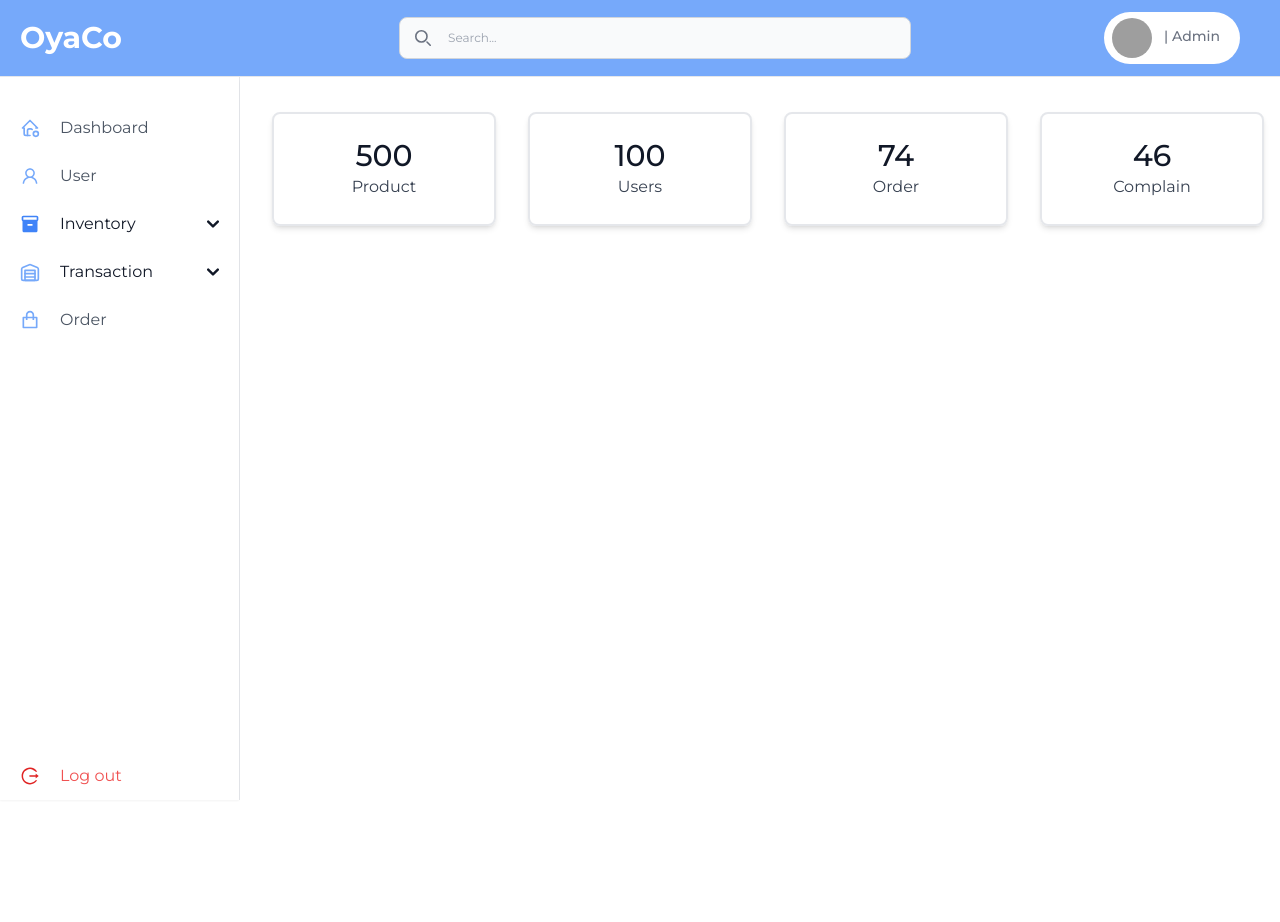
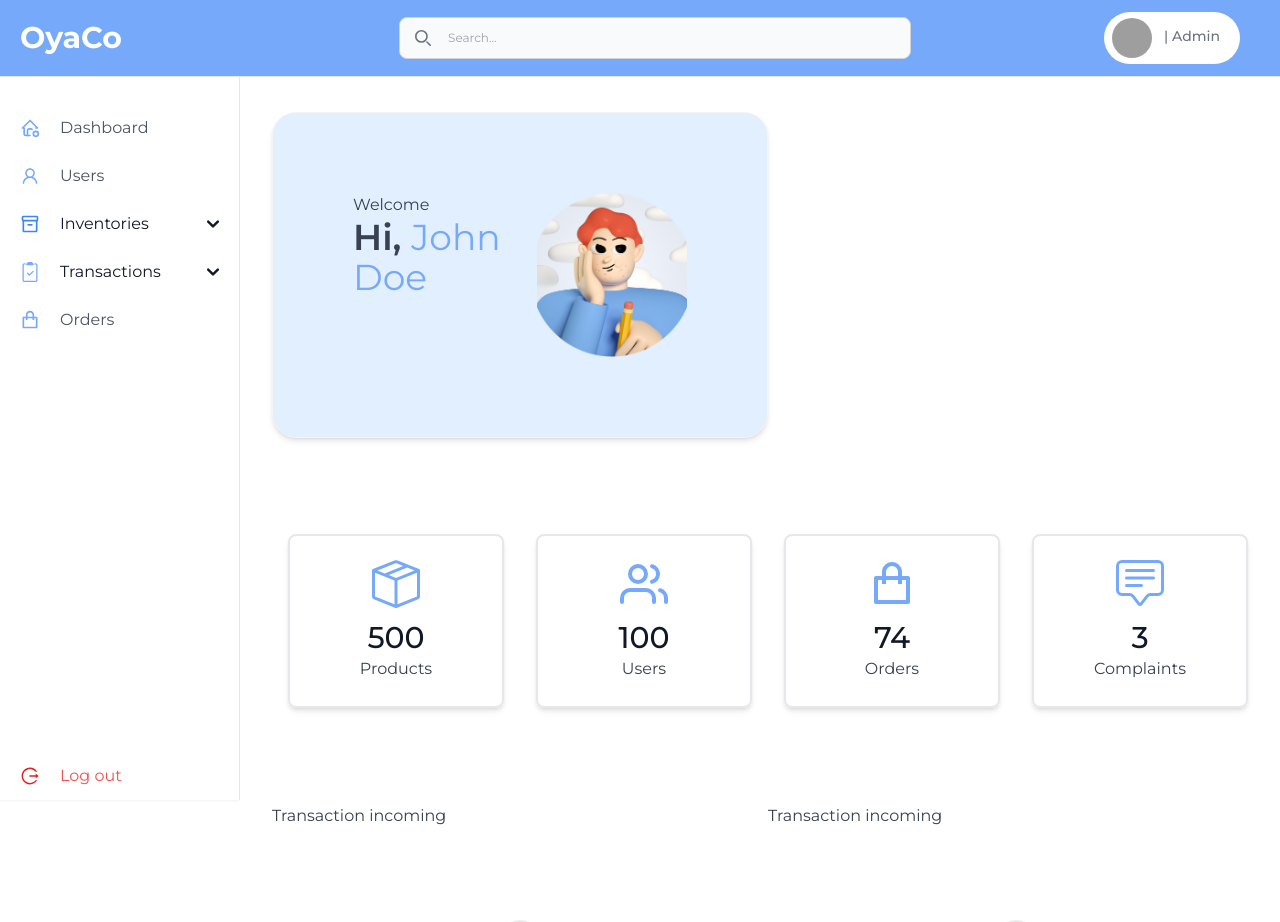
Before and after one commit to Oyaco-Group/oyaco-front-end, a Next.js app: page / in a window 1280 px wide. Shown: the top 922 px of the page. Before the commit the page ends 800 px from the top, so only its background shows below. Built offline with nearby package versions, Linux system fonts and the light colour scheme; grey boxes are pictures that could not be loaded.

Commit message:
style: dashboard page

```diff
--- a/src/components/style-components/card-count.js
+++ b/src/components/style-components/card-count.js
@@ -3,7 +3,7 @@ import React from "react";
 const CardCount = ({ icon, count, label }) => {
   return (
     <div className="w-full p-4 sm:w-1/2 md:w-1/4">
-      <div className="transform rounded-lg border-2 border-gray-200 px-4 py-6 shadow-md transition duration-500 hover:scale-110">
+      <div className="transform rounded-lg border-2 border-gray-200 px-4 py-6 shadow-md">
         {icon && (
           <svg
             fill="none"
--- a/src/components/style-components/sidebar.js
+++ b/src/components/style-components/sidebar.js
@@ -3,9 +3,9 @@ import Menu from "@/components/style-components/sidebar-item/menu-sidebar";
 import SidebarDropdown from "@/components/style-components/sidebar-item/dropdown-sidebar";
 import { AiOutlineUser, AiOutlineLogout } from "react-icons/ai";
 import { TbHomeDot } from "react-icons/tb";
-import { MdInventory } from "react-icons/md";
+import { MdOutlineInventory2 } from "react-icons/md";
 import { RiShoppingBagLine } from "react-icons/ri";
-import { LuWarehouse } from "react-icons/lu";
+import { BsClipboard2Check } from "react-icons/bs";
 import { useAuth } from "@/context/auth-context";
 import { useRouter } from "next/router";
 
@@ -61,22 +61,22 @@ const SidebarMenu = () => {
             />
             <Menu
               href="/user"
-              title="User"
+              title="Users"
               icon={<AiOutlineUser className="text-xl" />}
             />
             <SidebarDropdown
-              label="Inventory"
+              label="Inventories"
               items={inventoryItems}
-              icon={<MdInventory className="text-xl text-blue-500" />}
+              icon={<MdOutlineInventory2 className="text-xl text-blue-500" />}
             />
             <SidebarDropdown
-              label="Transaction"
+              label="Transactions"
               items={transactionItems}
-              icon={<LuWarehouse className="text-xl text-blue-400" />}
+              icon={<BsClipboard2Check className="text-xl text-blue-400" />}
             />
             <Menu
               href="/orders"
-              title="Order"
+              title="Orders"
               icon={<RiShoppingBagLine className="text-xl" />}
             />
           </div>
--- a/src/pages/dashboard/index.js
+++ b/src/pages/dashboard/index.js
@@ -1,36 +1,129 @@
-import React from "react";
+import React, { useState, useEffect } from "react";
+import { BsBoxSeam } from "react-icons/bs";
+import { FiUsers } from "react-icons/fi";
+import { RiShoppingBagLine } from "react-icons/ri";
+import { BsChatSquareText } from "react-icons/bs";
 import CardCount from "@/components/style-components/card-count";
+import Table from "@/components/style-components/table";
+import SpinnerLoad from "@/components/style-components/loading-indicator/spinner-load";
+import { fetchUserData } from "@/utils/dataTest";
 
 const DashboardPage = () => {
+  const tableIncoming = [
+    { field: "no", label: "No" },
+    { field: "name", label: "Name" },
+    { field: "address", label: "Address" },
+    { field: "user_role", label: "Role" },
+    { field: "action", label: "Action" },
+  ];
+
+  const tableOutgoing = [
+    { field: "no", label: "No" },
+    { field: "name", label: "Name" },
+    { field: "address", label: "Address" },
+    { field: "user_role", label: "Role" },
+    { field: "action", label: "Action" },
+  ];
+
+  const [isLoading, setIsLoading] = useState(true);
+  const [filteredData, setFilteredData] = useState([]);
+
+  const fetchData = async () => {
+    try {
+      setIsLoading(true);
+      const userData = await fetchUserData();
+      const roleUserData = userData.filter((user) => user.user_role === "user");
+      setOriginalData(roleUserData);
+      setIsLoading(false);
+    } catch (error) {
+      setIsLoading(false);
+      console.error("Error fetching user data:", error);
+    }
+  };
+
   return (
     <>
       <div className="p-4 sm:ml-64">
-        <div className="mt-24 rounded-lg">
-          <div className="body-font container mx-auto my-14 text-gray-700">
-            <div className="-m-4 flex flex-wrap text-center">
+        <div className="mt-24">
+          <div className="flex flex-col gap-20 body-font container mx-auto my-14 text-gray-700">
+            <section>
+              <div className="flex flex-row w-1/2 px-20 py-20 border border-0.5 border-gray-100 rounded-3xl bg-blue-100 shadow-md">
+                <div className="w-3/4">
+                  <p>Welcome</p>
+                  <h1 className="text-4xl font-semibold">
+                    Hi,{" "}
+                    <span className="text-blue-400 font-normal">John Doe</span>
+                  </h1>
+                </div>
+                <img
+                  src="/avatar.png"
+                  alt="avatar"
+                  width={150}
+                  height={150}
+                  className="1/4"
+                />
+              </div>
+              {/* <div
+                id="datepicker-inline"
+                inline-datepicker
+                data-date="02/25/2024"
+                className="w-1/4"
+              ></div> */}
+            </section>
+            <section>
+              <div className="flex justify-center text-center">
                 <CardCount
-                // icon={<path d="M8 17l4 4 4-4m-4-5v9"></path>}
+                  icon={<BsBoxSeam className="text-2xl" />}
                   count={500}
-                label="Product"
+                  label="Products"
                 />
                 <CardCount
-                // icon={<path d="M17 21v-2a4 4 0 00-4-4H5a4 4 0 00-4 4v2"></path>}
+                  icon={<FiUsers className="text-2xl" />}
                   count={100}
                   label="Users"
                 />
                 <CardCount
-                // icon={<path d="M3 18v-6a9 9 0 0118 0v6"></path>}
+                  icon={<RiShoppingBagLine className="text-2xl" />}
                   count={74}
-                label="Order"
+                  label="Orders"
                 />
                 <CardCount
-                // icon={
-                //   <path d="M12 22s8-4 8-10V5l-8-3-8 3v7c0 6 8 10 8 10z"></path>
-                // }
-                count={46}
-                label="Complain"
+                  icon={<BsChatSquareText className="text-2xl" />}
+                  count={3}
+                  label="Complaints"
                 />
               </div>
+            </section>
+            <section className="flex flex-row">
+              <div className="basis-1/2">
+                <p>Transaction incoming</p>
+                <div className="flex items-center justify-center">
+                  {isLoading && <SpinnerLoad />}
+                </div>
+                {!isLoading && (
+                  <Table
+                    columns={tableIncoming}
+                    data={filteredData}
+                    onEdit={handleEdit}
+                    onDelete={handleDelete}
+                  />
+                )}
+              </div>
+              <div className="basis-1/2">
+                <p>Transaction incoming</p>
+                <div className="flex items-center justify-center">
+                  {isLoading && <SpinnerLoad />}
+                </div>
+                {!isLoading && (
+                  <Table
+                    columns={tableIncoming}
+                    data={filteredData}
+                    onEdit={handleEdit}
+                    onDelete={handleDelete}
+                  />
+                )}
+              </div>
+            </section>
           </div>
         </div>
       </div>
--- a/src/pages/user/index.js
+++ b/src/pages/user/index.js
@@ -16,7 +16,7 @@ const UserPage = () => {
   ];
 
   const [originalData, setOriginalData] = useState([]);
-  const [filteredData, setFilteredData] = useState([]);
+  const [filteredUser, setFilteredUser] = useState([]);
   const [isModalOpen, setIsModalOpen] = useState(false);
   const [modalEditUser, setModalEditUser] = useState(null);
   const [searchUser, setSearchUser] = useState("");
@@ -63,13 +63,13 @@ const UserPage = () => {
           user.name.toLowerCase().includes(valueSearch.toLowerCase()) ||
           user.address.toLowerCase().includes(valueSearch.toLowerCase())
       );
-      setFilteredData(filteredUsers);
+      setFilteredUser(filteredUsers);
       setLengthSearch(valueSearch.length);
     } else {
-      setFilteredData(originalData);
+      setFilteredUser(originalData);
     }
 
-    setFilteredData(filteredUsers);
+    setFilteredUser(filteredUsers);
   };
 
   const handleEdit = (user) => {
@@ -119,9 +119,10 @@ const UserPage = () => {
           {!isLoading && (
             <Table
               columns={columns}
-              data={filteredData}
+              data={filteredUser}
               onEdit={handleEdit}
               onDelete={handleDelete}
+              fetchData={fetchData}
             />
           )}
         </div>
```
Lines whose indentation alone changed are shown as unchanged.
